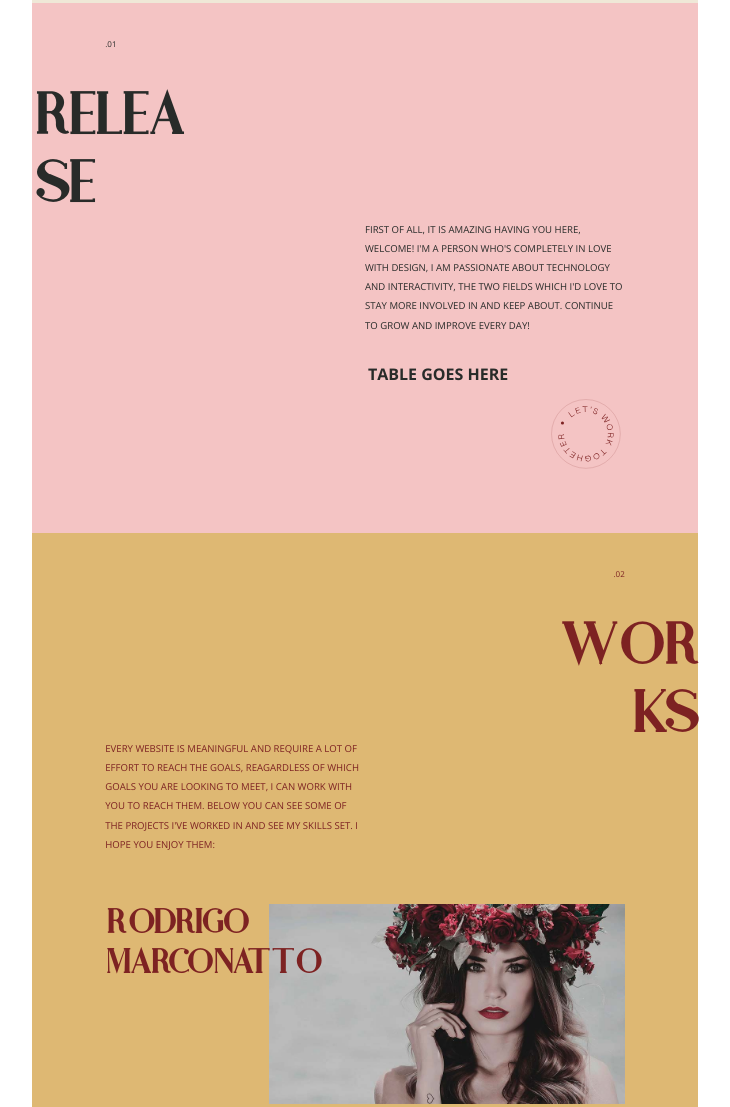
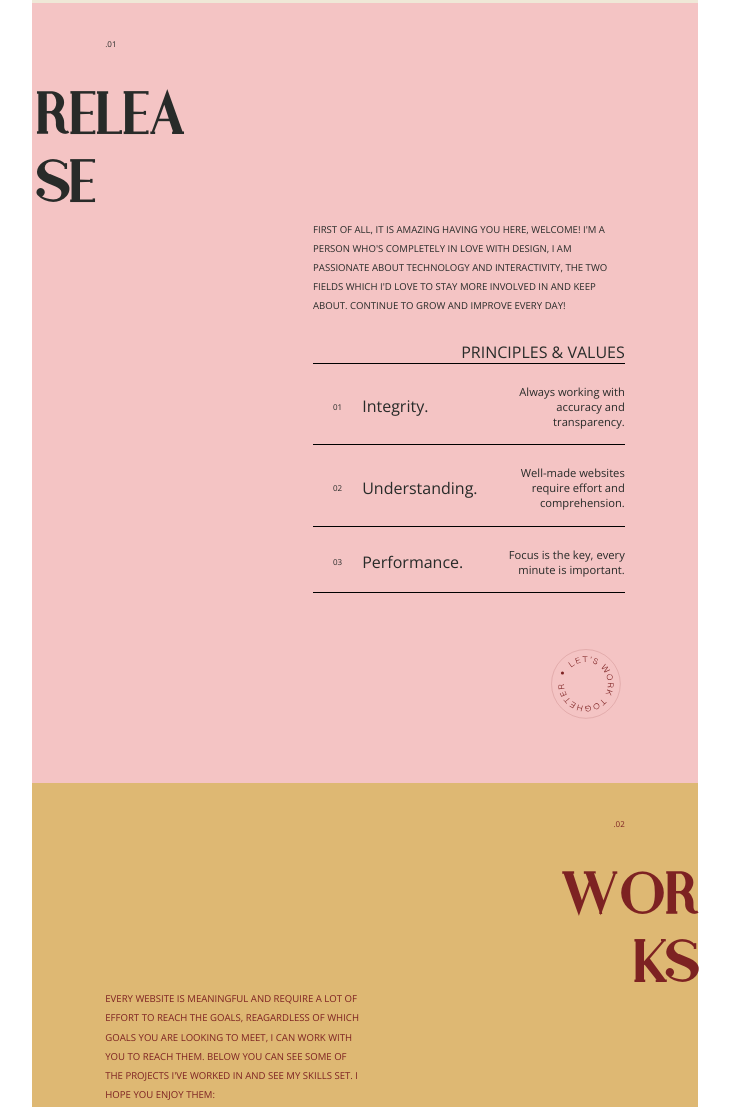
Before and after one commit to fran1904/folio, a plain HTML site: page index.html in a window 1280 px wide. Shown: the part 706-1813 px from the top of the page, without its empty margins (275-1005 px from the left). Drawn offline with nearby package versions, Linux system fonts and the light colour scheme.

Commit message:
final commit

```diff
--- a/assets/css/index.css
+++ b/assets/css/index.css
@@ -1,4 +1,4 @@
-@import url('https://fonts.googleapis.com/css2?family=Open+Sans:wght@300;400;700&display=swap');
+@import url("https://fonts.googleapis.com/css2?family=Open+Sans:wght@300;400;700&display=swap");
 
 @font-face {
   font-family: athene;
@@ -9,181 +9,207 @@
 :root {
   --section1-bg-col: #efe8d7;
   --section1-col: #002a5a;
-    --section2-bg-col: #F4C4C4;
+  --section2-bg-col: #f4c4c4;
   --section2-col: #282b29;
-    --section3-bg-col: #DEB873;
+  --section3-bg-col: #deb873;
   --section3-col: #7d2222;
-    --section4-bg-col: #D2D2D2;
+  --section4-bg-col: #d2d2d2;
   --section4-col: #1d8883;
 
-    font-family: 'Open Sans', sans-serif;
+  font-family: "Open Sans", sans-serif;
   text-transform: uppercase;
 }
 
 /* resets */
-body{
+body {
   margin: 0;
 }
-h1, h2, p{
+h1,
+h2,
+p {
   margin: 0;
 }
-ul{
+ul {
   margin: 0;
   padding: 0;
 }
-li{
+li {
   list-style-type: none;
 }
-a{
+a {
   text-decoration: none;
 }
-figure{
+figure {
   margin: 0;
 }
 
 /* Global stuff... */
-.container{
+.container {
   width: 666px;
   margin: 0 auto;
 }
-h1{
+h1 {
   font-size: 3rem;
 }
-h1, h2{
+h1,
+h2 {
   font-family: Athene, serif;
 }
-h2{
+h2 {
   font-size: 1.75rem;
 }
-h1 > span, h2 > span{
+h1 > span,
+h2 > span {
   display: block;
 }
-.numeration{
+.numeration {
   padding: 35px 0;
   font-size: 0.5rem;
 }
-p{
-    font-size: .6rem;
+p {
+  font-size: 0.6rem;
   font-weight: 300;
-    line-height: 2.0;
+  line-height: 2;
 }
 
-
 /* #section1 & header styles */
-header{
-    height:31px;
+header {
+  height: 31px;
   width: 666px;
   position: fixed;
   top: 0;
-    font-size: .8rem;
+  font-size: 0.8rem;
   font-weight: 300;
   border-bottom: 1px solid #002a5a4c;
   background: transparent !important;
 }
-header div{
+header div {
   position: absolute;
 }
-header div.left{
+header div.left {
   top: 5px;
   left: 11%;
 }
-header div.right{
+header div.right {
   top: 5px;
   right: 11%;
 }
-#section1, header{
+#section1,
+header {
   background: var(--section1-bg-col);
   color: var(--section1-col);
 }
-#section1 h1{
+#section1 h1 {
   padding-top: 56px;
   margin-bottom: 30px;
 }
-.content-wrap{
+.content-wrap {
   text-align: center;
   padding: 0 11% 50px;
 }
-#section1 h1 > span{
+#section1 h1 > span {
   border-bottom: 1px solid #002a5a4c;
 }
-#section1 h1 > span:last-child{
+#section1 h1 > span:last-child {
   padding-top: 4px;
 }
-#section1 img{
+#section1 img {
   width: 100%;
   height: auto;
   margin-bottom: 16px;
 }
-#section1 p{
+#section1 p {
   text-align: left;
 }
-figure{
+figure {
   width: 50%;
   margin: 0 auto;
 }
-#section1 figcaption > span{
+#section1 figcaption > span {
   font-family: Athene, serif;
 }
-#section1 figcaption{
+#section1 figcaption {
   text-align: left;
-    font-size: .9rem;
+  font-size: 0.9rem;
 }
-
-
-
 
 /* #section2 styles */
 
-#section2{
+#section2 {
   padding: 0 11% 60px;
   background: var(--section2-bg-col);
-    color: var(--section2-col)
+  color: var(--section2-col);
 }
-#section2 h1, #section4 h1{
+#section2 h1,
+#section4 h1 {
   margin-left: -14%;
 }
-.table-wrapper{
-    margin-left: 50%;
+.table-wrapper {
+  margin-left: 40%;
 }
-#section2 div:last-child{
-height: 85px;
-background:url("../img/img2.svg")  right bottom / 15% no-repeat scroll;
+#section2 div:last-child {
+  height: 130px;
+  background: url("../img/img2.svg") right bottom / 15% no-repeat scroll;
 }
-#section2 p{
+#section2 p {
   padding-bottom: 25px;
 }
 
-
+/* table */
+table {
+  text-transform: none;
+  width: 100%;
+  height: 200px;
+  border-collapse: collapse;
+  padding: 5px;
+  border-top: none;
+}
+caption {
+  text-align: right;
+  border-bottom: 1px solid black;
+}
+td {
+  border-bottom: 1px solid;
+  text-align: left;
+  padding: 20px 0 5% 20px;
+  border-bottom: 1px solid black;
+}
+tr td:first-child {
+  font-size: 0.5rem;
+}
+tr td:last-child {
+  font-size: 0.7rem;
+  text-align: right;
+}
 
 /* #section3 styles */
 .pos_rel {
   position: relative;
   height: 75px;
 }
-#section3 h1{
+#section3 h1 {
   text-align: right;
   position: absolute;
   right: -75px;
 }
-#section3{
+#section3 {
   padding: 0 11% 60px;
   background: var(--section3-bg-col);
-    color: var(--section3-col)
+  color: var(--section3-col);
 }
-#section3 .numeration{
+#section3 .numeration {
   text-align: right;
 }
-
-#section3 p{
+#section3 p {
   padding: 50px 0;
   margin-right: 50%;
 }
-#section3 .featured > *{
+#section3 .featured > * {
   height: 200px;
 }
 
 .first-img {
-background: url('../img/img3.jpg') right top / contain no-repeat scroll;
+  background: url("../img/img3.jpg") right top / contain no-repeat scroll;
 }
 .second-img {
   background: url(../img/img4.jpg) left top / contain no-repeat scroll;
@@ -196,32 +222,30 @@ background: url(../img/img5.jpg) right top / contain no-repeat scroll;
   background: url(../img/img6.jpg) left top / contain no-repeat scroll;
   text-align: right;
 }
-.featured div{
+.featured div {
   margin-bottom: 65px;
 }
 
-
-
 /* #section4 styles */
 
-#section4{
+#section4 {
   padding: 0 11% 60px;
   background: var(--section4-bg-col);
-    color: var(--section4-col)
+  color: var(--section4-col);
 }
 #section4 p {
-    margin: 20px 34%;
+  margin: 20px 30%;
+  font-size: 0.8rem;
 }
-#section4 a{
+#section4 a {
   color: var(--section4-col);
   font-size: 0.75rem;
   text-transform: capitalize;
 }
-
 li {
   margin-bottom: 4px;
   text-align: right;
 }
-li:hover{
+li:hover {
   text-decoration: underline;
 }
--- a/index.html
+++ b/index.html
@@ -23,31 +23,38 @@
                     </figcaption>
                 </figure>
             </div>
-
         </section>
         <section id="section2">
             <div class="numeration">.01</div>
             <h1>relea <span>se</span></h1>
-
             <div class="table-wrapper">
                 <p>
                     FIRST OF ALL, IT IS AMAZING HAVING YOU HERE, WELCOME! I'M A PERSON WHO'S COMPLETELY IN LOVE WITH DESIGN, I AM PASSIONATE ABOUT TECHNOLOGY AND INTERACTIVITY, THE TWO FIELDS WHICH I'D LOVE TO STAY MORE INVOLVED IN AND KEEP ABOUT. CONTINUE TO GROW AND IMPROVE EVERY DAY!
                 </p>
                 <table>
-                    <th>Table goes here</th>
+                    <caption>PRINCIPLES & VALUES</caption>
+                    <tbody>
+                        <tr>
+                            <td>01</td>
+                            <td>Integrity.</td>
+                            <td>Always working with accuracy and transparency.</td>
+                        </tr>
+                        <tr>
+                            <td>02</td>
+                            <td>Understanding.</td>
+                            <td>Well-made websites require effort and comprehension.</td>
+                        </tr>
+                        <tr>
+                            <td>03</td>
+                            <td>Performance.</td>
+                            <td>Focus is the key, every minute is important.</td>
+                        </tr>
+                    </tbody>
                 </table>
-
             </div>
             <div>
-
             </div>
         </section>
-
-
-
-
-
-
         <section id="section3">
             <div class="numeration">.02</div>
             <div class="pos_rel">
@@ -70,15 +77,12 @@
                     <h2>bored of <span>authority</span></h2>
                 </div>
             </div>
-        </section><span>
-
-
-
-
-
+        </section>
+        <span>
         <section id="section4">
             <div class="numeration">
-            .03</div>
+                .03
+            </div>
             <h1>conta<span>ct</span></h1>
             <p>
                 NOW THAT YOU ALREADY KNOW ME,
```
Lines whose indentation alone changed are shown as unchanged.
